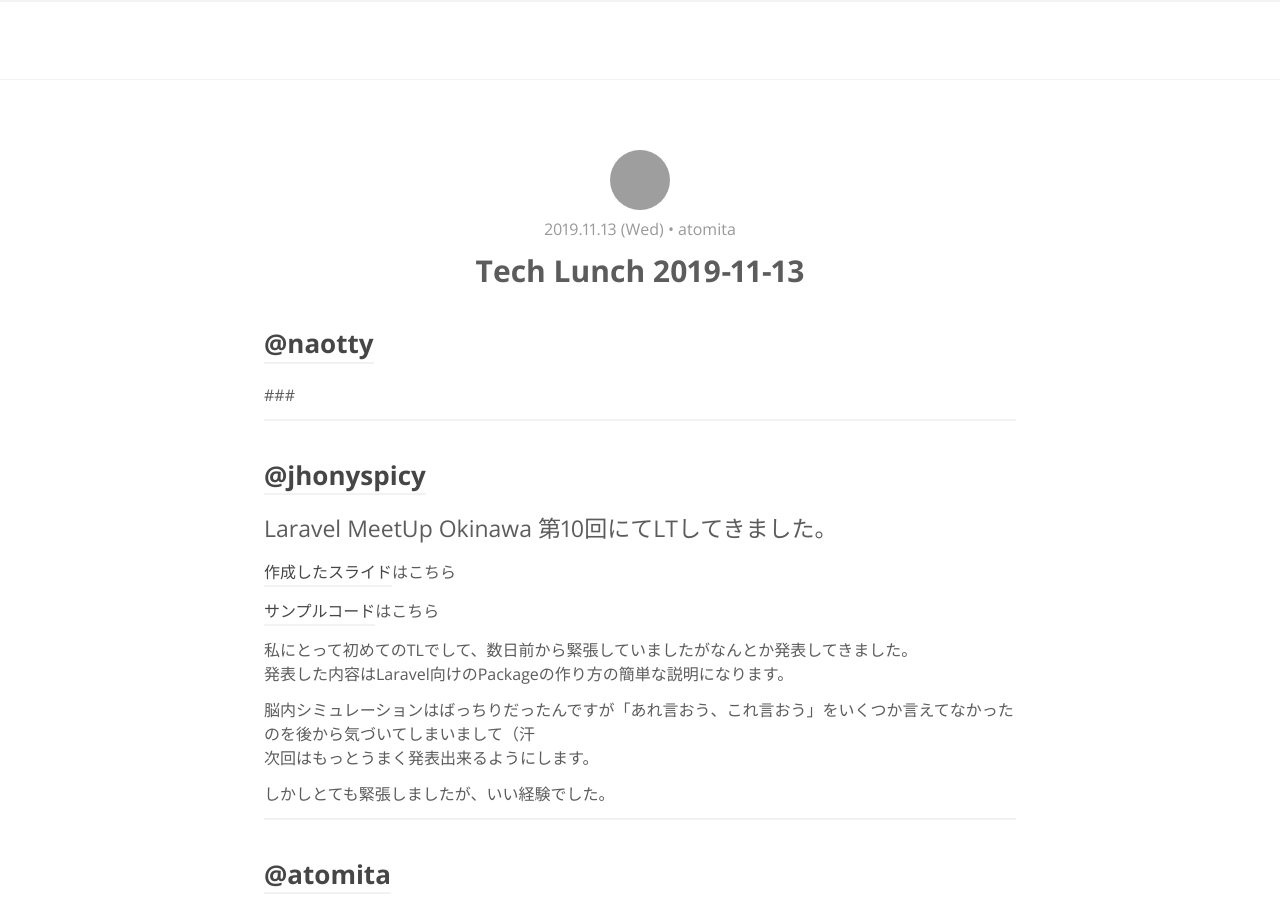
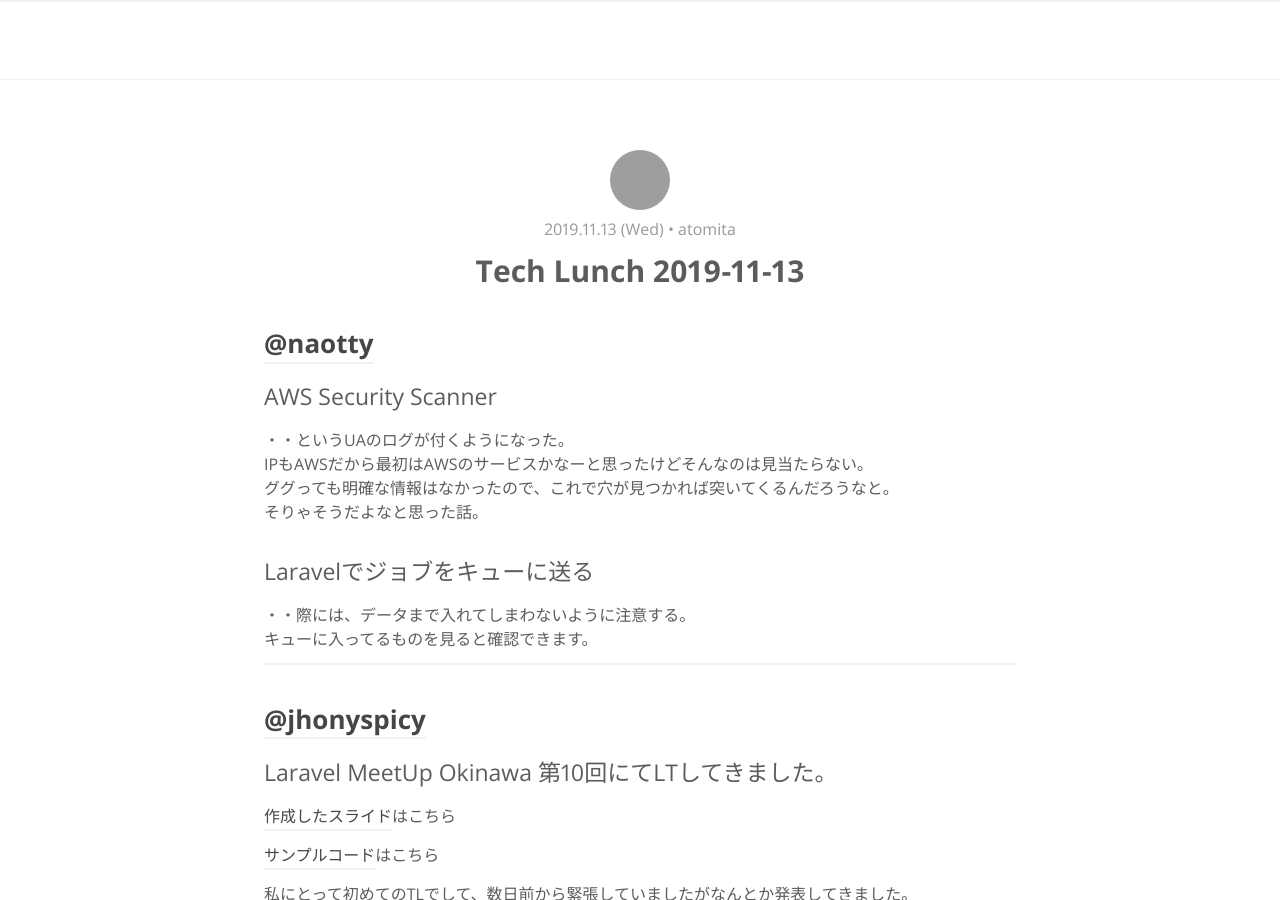
Before and after one commit to RyukyuInteractive/tech.ryukyu-i.co.jp, a Jekyll site: the page built from _posts/2019-11-13-tech-lunch.md, in a window 1280 px wide and 900 px high. Built offline with Jekyll 4.4.1, drawn with Linux system fonts in a browser that asks for light colours; a script that is not in the unit is left out; comment, search, counter and statistics services are not loaded; grey boxes are pictures that could not be loaded.

Commit message:
Update 2019-11-13-tech-lunch.md

```diff
--- a/_posts/2019-11-13-tech-lunch.md
+++ b/_posts/2019-11-13-tech-lunch.md
@@ -9,7 +9,16 @@ typora-root-url: ..
 
 ## [@naotty](https://github.com/naotty)
 
-###
+### AWS Security Scanner
+・・というUAのログが付くようになった。
+IPもAWSだから最初はAWSのサービスかなーと思ったけどそんなのは見当たらない。
+ググっても明確な情報はなかったので、これで穴が見つかれば突いてくるんだろうなと。
+そりゃそうだよなと思った話。
+
+
+### Laravelでジョブをキューに送る
+・・際には、データまで入れてしまわないように注意する。
+キューに入ってるものを見ると確認できます。
 
 ----
 
```
